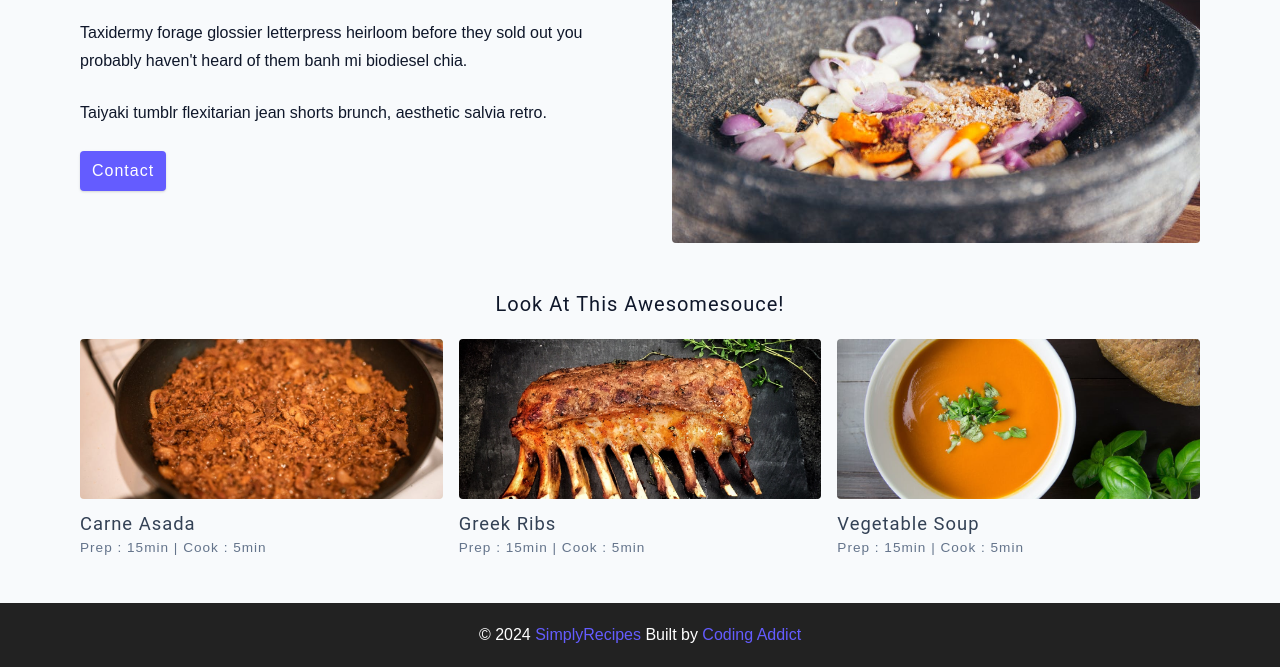
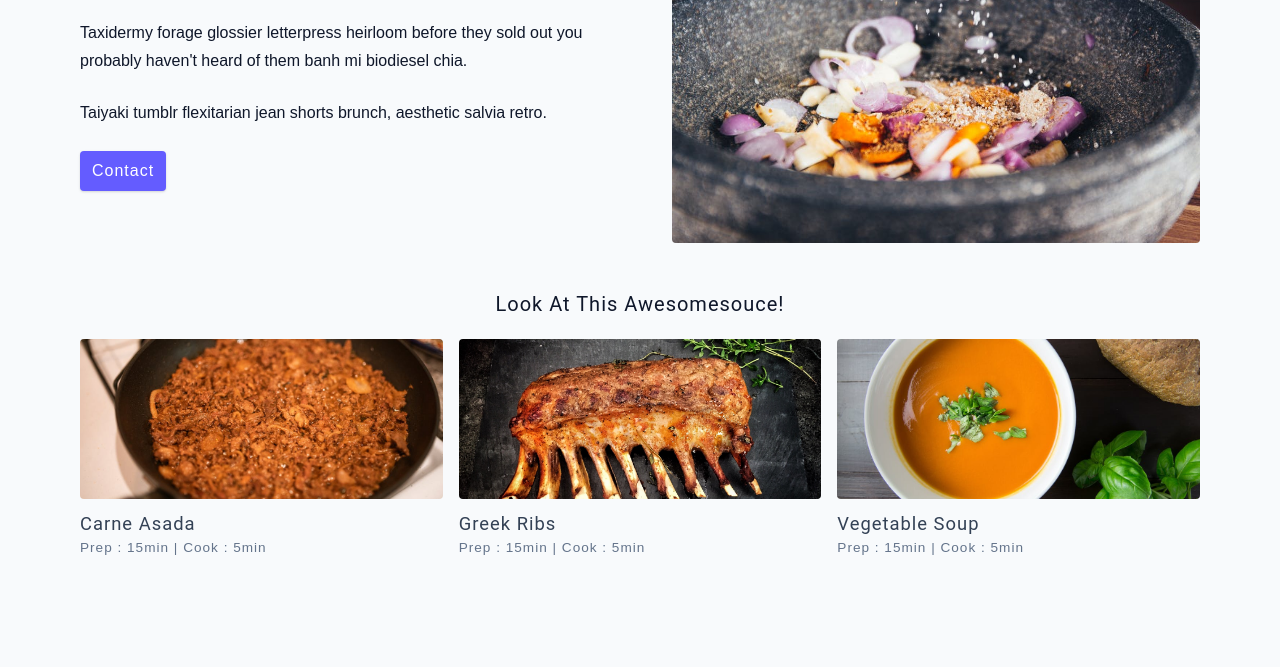
Before and after one commit to deep02g/Recipe-website, a website: page about.html in a window 1280 px wide. Shown: the part 285-952 px from the top of the page. After the commit the page ends 888 px from the top, so only its background shows below. Drawn offline with Linux system fonts and the light colour scheme.

Commit message:
All page fix commit

```diff
--- a/about.html
+++ b/about.html
@@ -102,14 +102,7 @@
         </div>
       </section>
     </main>
-    <!-- footer -->
-    <footer class="page-footer">
-      <p>
-        &copy; <span id="date"></span>
-        <span class="footer-logo">SimplyRecipes</span> Built by
-        <a href="https://www.johnsmilga.com/">Coding Addict</a>
-      </p>
-    </footer>
+
     <script src="./js/app.js"></script>
   </body>
 </html>
```
Also changed, not shown: 404.html (+1 -8 lines), contact.html (+1 -8 lines), index.html (+2 -8 lines), recipes.html (+1 -8 lines), single-recipe.html (+1 -8 lines), tag-template.html (+1 -8 lines), tags.html (+1 -8 lines), 1 other file.
